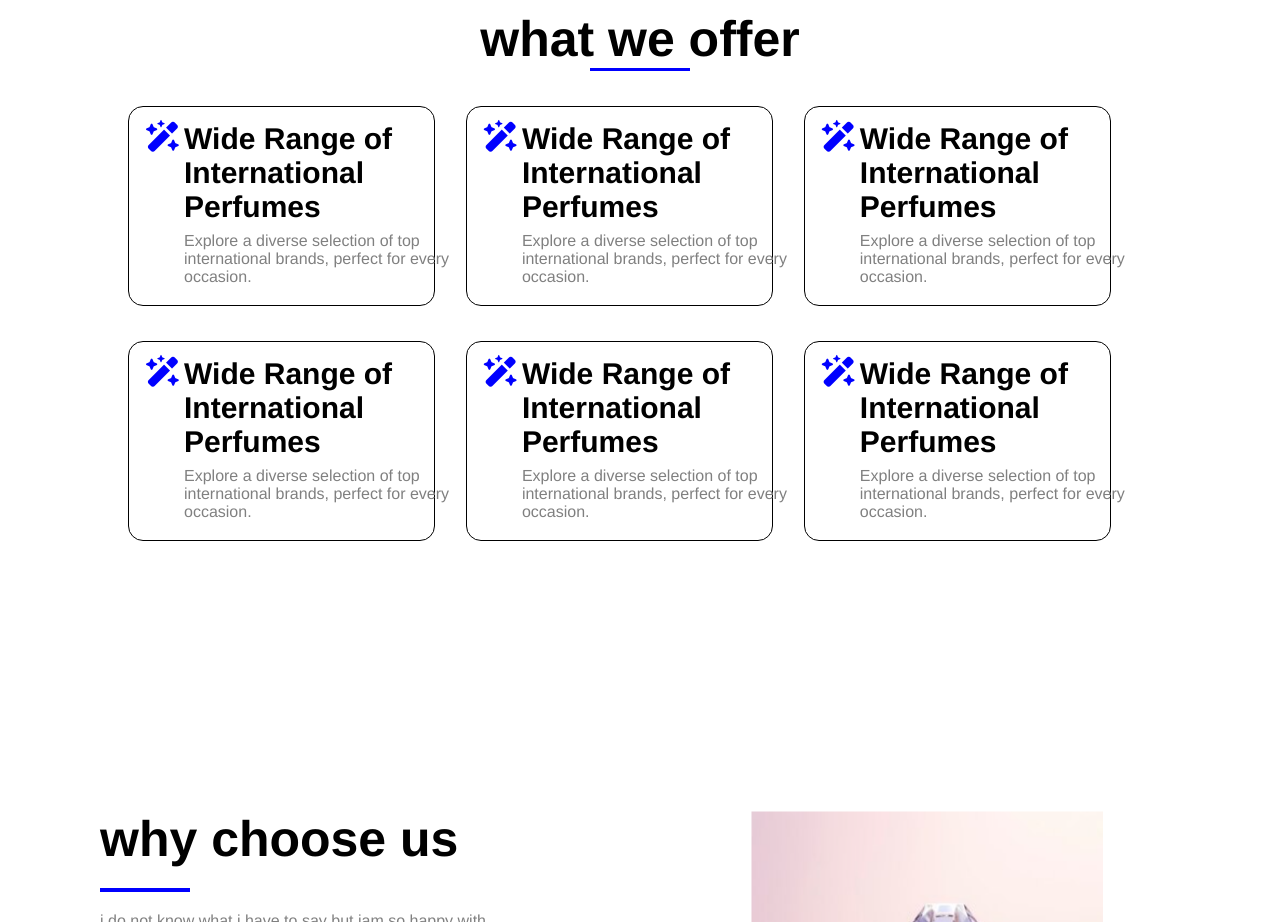
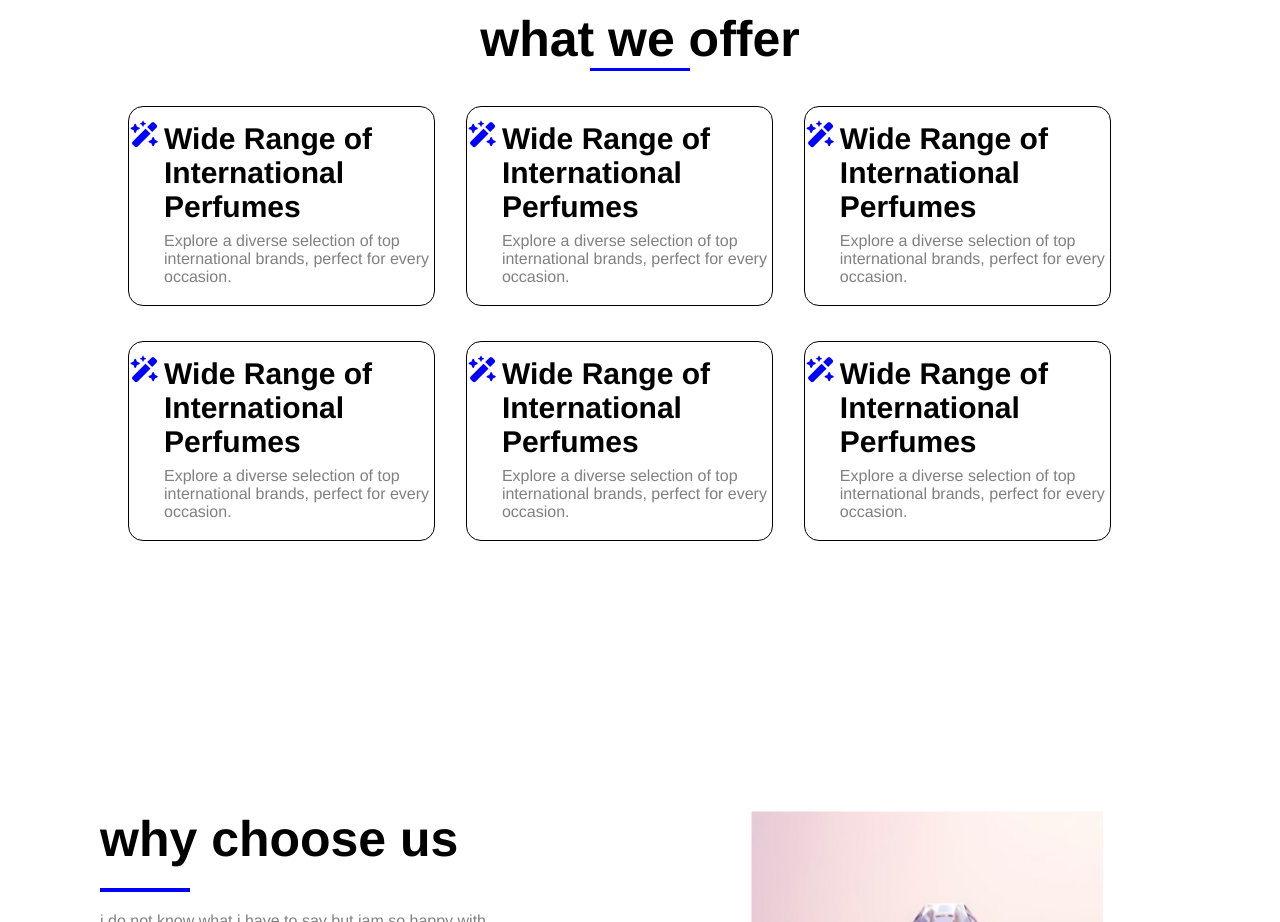
Before and after one commit to AWAIKI/project1, a plain HTML site: page index.html in a window 1280 px wide. Shown: the part 2440-3362 px from the top of the page. Drawn offline with Linux system fonts and the light colour scheme.

Commit message:
Add files via upload

```diff
--- a/CSS/style.css
+++ b/CSS/style.css
@@ -323,7 +323,7 @@ body{
     display: inline;
     position: absolute;
     top: -35px;
-    left: 55px;
+    left: 35px;
 }
 .item-fourth p{
     width: 90%;
@@ -331,12 +331,13 @@ body{
     color: grey;
     position: absolute;
     top: 125px;
-    left: 55px;
+    left: 35px;
 }
 .item-fourth i{
-    font-size: 30px;
+    font-size: 25px;
     color: blue;
     position: absolute;
+    left: 0px;
 }
 .item-fourth::after{
     position: absolute;
```
